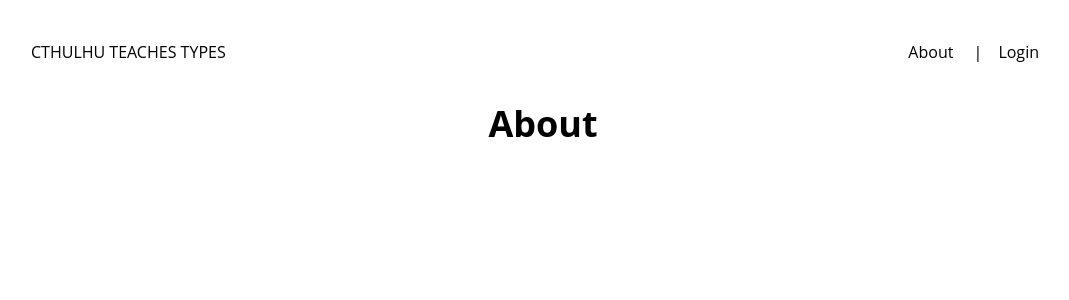
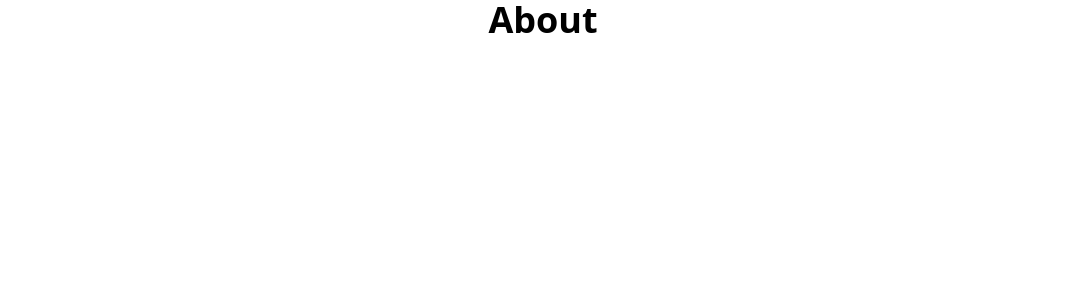
Before and after one commit to maxwellsquared/cthulhu-teaches-typing, a React (Create React App) app: page /about in a window 1280 px wide. Shown: the top 300 px of the page, without its empty margins (97-1166 px from the left). Built offline with nearby package versions, Linux system fonts and the light colour scheme.

Commit message:
Need to fix URL

```diff
--- a/src/App.js
+++ b/src/App.js
@@ -17,7 +17,7 @@ export default function App() {
   return (
     <UserContext.Provider value={{ user, setUser }}>
       <Routes>
-        <Route path="/" element={<Home />} />
+        <Route path="/" element={<LayoutWrapper children={<Home />} />}></Route>
         <Route path="about" element={<About />} />
         <Route path="login" element={<Login />} />
       </Routes>
--- a/src/components/Nav.jsx
+++ b/src/components/Nav.jsx
@@ -1,9 +1,10 @@
 import React from 'react';
-import { Link } from 'react-router-dom';
+import { Link, Outlet } from 'react-router-dom';
 
 const Nav = () => {
   return (
-    <header className="flex items-center justify-between py-10">
+    <>
+      <nav className="flex items-center justify-between py-10">
         <div>
           <div className="flex items-center justify-between">
             <div className="mr-3">CTHULHU TEACHES TYPES</div>
@@ -22,7 +23,9 @@ const Nav = () => {
             </Link>
           </div>
         </div>
-    </header>
+      </nav>
+      <Outlet />
+    </>
   );
 };
 
--- a/src/routes/About.jsx
+++ b/src/routes/About.jsx
@@ -2,11 +2,11 @@ import LayoutWrapper from '../components/LayoutWrapper';
 
 function About() {
   return (
-    <LayoutWrapper>
+    <>
       <div className="flex h-full flex-col items-center justify-center">
         <h1 className="text-4xl font-bold">About</h1>
       </div>
-    </LayoutWrapper>
+    </>
   );
 }
 
--- a/src/routes/Home.jsx
+++ b/src/routes/Home.jsx
@@ -4,10 +4,10 @@ import HomepageHeader from '../components/HomepageHeader';
 
 const Home = () => {
   return (
-    <LayoutWrapper>
+    <>
       <HomepageHeader />
       <TypingField />
-    </LayoutWrapper>
+    </>
   );
 };
 
--- a/src/routes/Login.jsx
+++ b/src/routes/Login.jsx
@@ -65,7 +65,7 @@ function Login() {
 
   // if status code == 401 -> go sad route
   return (
-    <LayoutWrapper>
+    <>
       {statusCode === 401 && <h1>Invalid Credentials</h1>}
       <form
         onSubmit={(event) => {
@@ -105,7 +105,7 @@ function Login() {
       >
         Login
       </button>
-    </LayoutWrapper>
+    </>
   );
 }
 
```
Lines whose indentation alone changed are shown as unchanged.
